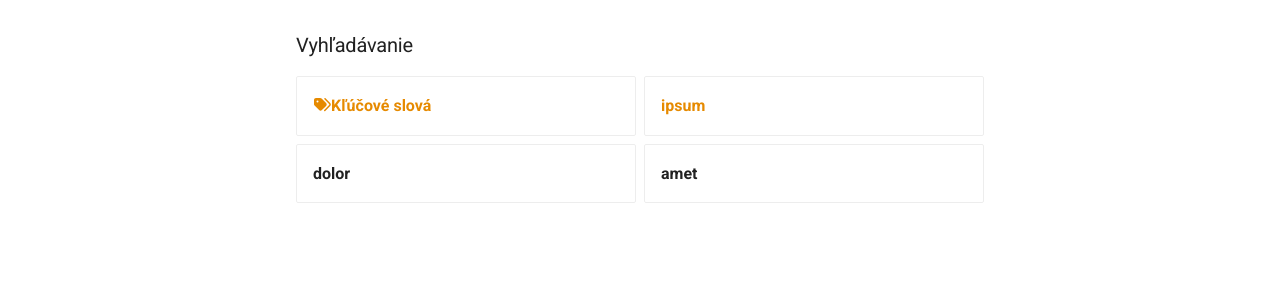
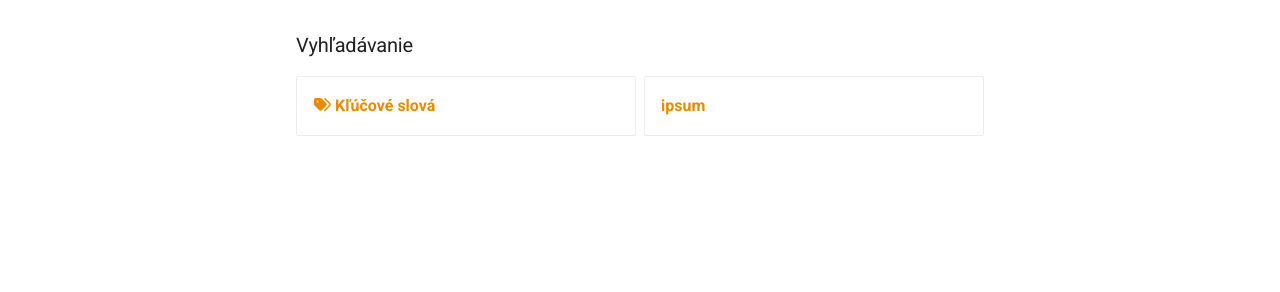
Before and after one commit to fvigh/kb, an MkDocs documentation site: the page built from docs/index.md, in a window 1280 px wide. Shown: the part 560-852 px from the top of the page. Built offline with MkDocs 1.6.1 and Material for MkDocs 9.7.7, drawn with Linux system fonts in a browser that asks for light colours.

Commit message:
Update index.md

```diff
--- a/docs/index.md
+++ b/docs/index.md
@@ -27,9 +27,7 @@
 
 <div class="grid cards" markdown>
 
-- [:fontawesome-solid-tags:__Kľúčové slová__](https://fvigh.github.io/kb/Tags/)
+- [:fontawesome-solid-tags: __Kľúčové slová__](https://fvigh.github.io/kb/Tags/)
 - [__ipsum__]()
-- __dolor__
-- __amet__
 
 </div>
```
